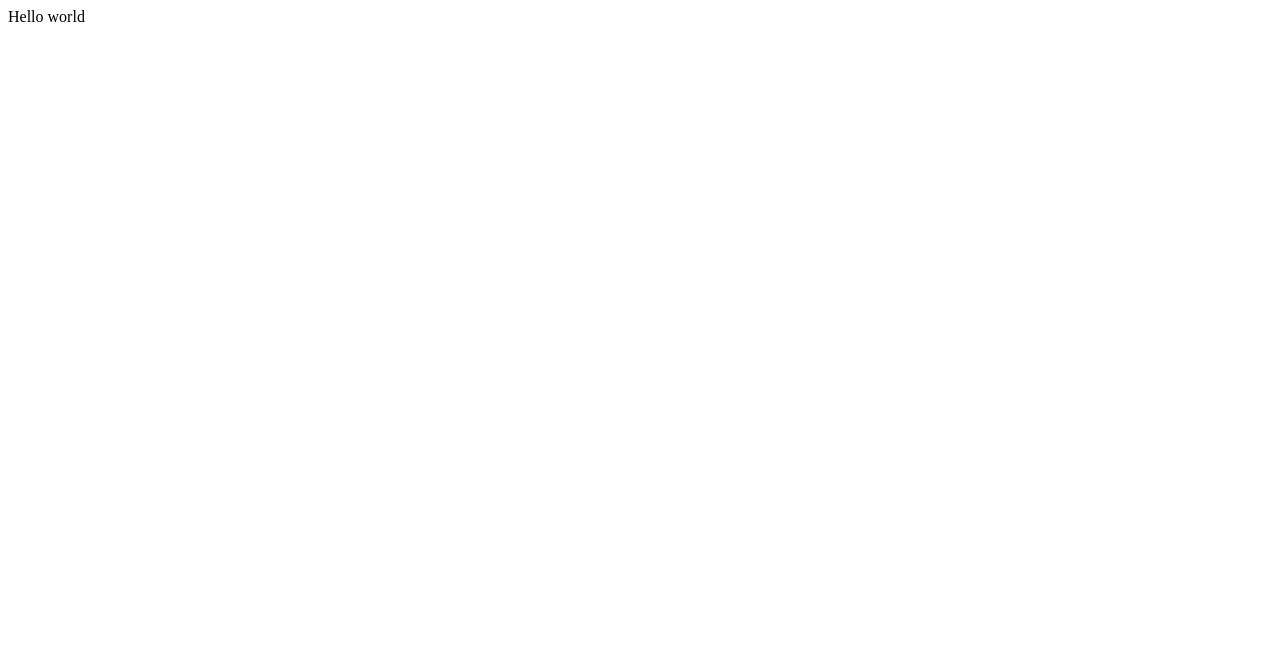
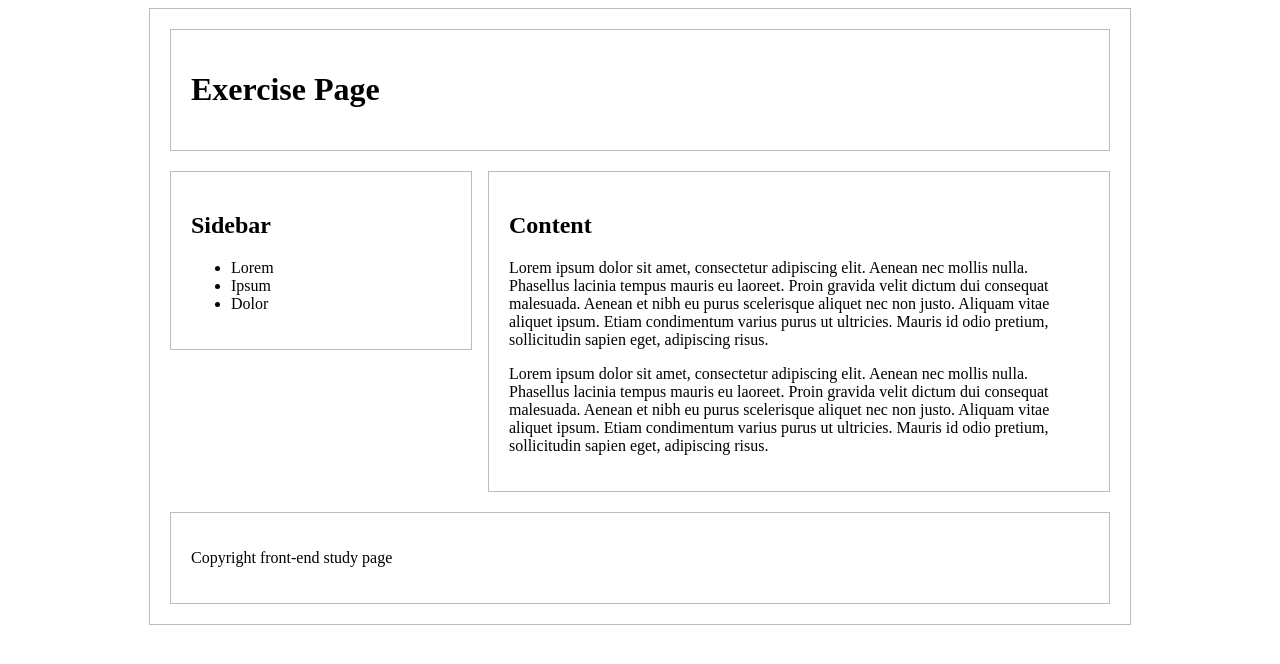
Before and after one commit to stayinalive/edoor, a plain HTML site: page index.html in a window 1280 px wide. Drawn offline with Linux system fonts and the light colour scheme.

Commit message:
첫기본ì기ì´first sketch

```diff
--- a/index.html
+++ b/index.html
@@ -1,7 +1,65 @@
-<html>
-<head>
-</head>
-<body>
-<span>Hello world</span>
-</body>
+<!doctype html>
+<html lang="ko">
+  <head>
+    <meta charset="utf-8">
+    <title>Exam page</title>
+    <style>
+      #jb-container {
+        width: 940px;
+        margin: 0px auto;
+        padding: 20px;
+        border: 1px solid #bcbcbc;
+      }
+      #jb-header {
+        padding: 20px;
+        margin-bottom: 20px;
+        border: 1px solid #bcbcbc;
+      }
+      #jb-content {
+        width: 580px;
+        padding: 20px;
+        margin-bottom: 20px;
+        float: right;
+        border: 1px solid #bcbcbc;
+      }
+      #jb-sidebar {
+        width: 260px;
+        padding: 20px;
+        margin-bottom: 20px;
+        float: left;
+        border: 1px solid #bcbcbc;
+      }
+      #jb-footer {
+        clear: both;
+        padding: 20px;
+        border: 1px solid #bcbcbc;
+      }
+    </style>
+  </head>
+  <body>
+    <div id="jb-container">
+      <div id="jb-header">
+        <h1>Exercise Page</h1>
+      </div>
+
+      <div id="jb-sidebar">
+        <h2>Sidebar</h2>
+        <ul>
+          <li>Lorem</li>
+          <li>Ipsum</li>
+          <li>Dolor</li>
+        </ul>
+      </div>
+
+      <div id="jb-content">
+        <h2>Content</h2>
+        <p>Lorem ipsum dolor sit amet, consectetur adipiscing elit. Aenean nec mollis nulla. Phasellus lacinia tempus mauris eu laoreet. Proin gravida velit dictum dui consequat malesuada. Aenean et nibh eu purus scelerisque aliquet nec non justo. Aliquam vitae aliquet ipsum. Etiam condimentum varius purus ut ultricies. Mauris id odio pretium, sollicitudin sapien eget, adipiscing risus.</p>
+        <p>Lorem ipsum dolor sit amet, consectetur adipiscing elit. Aenean nec mollis nulla. Phasellus lacinia tempus mauris eu laoreet. Proin gravida velit dictum dui consequat malesuada. Aenean et nibh eu purus scelerisque aliquet nec non justo. Aliquam vitae aliquet ipsum. Etiam condimentum varius purus ut ultricies. Mauris id odio pretium, sollicitudin sapien eget, adipiscing risus.</p>
+      </div>
+
+      <div id="jb-footer">
+        <p>Copyright front-end study page</p>
+      </div>
+    </div>
+  </body>
 </html>
```
